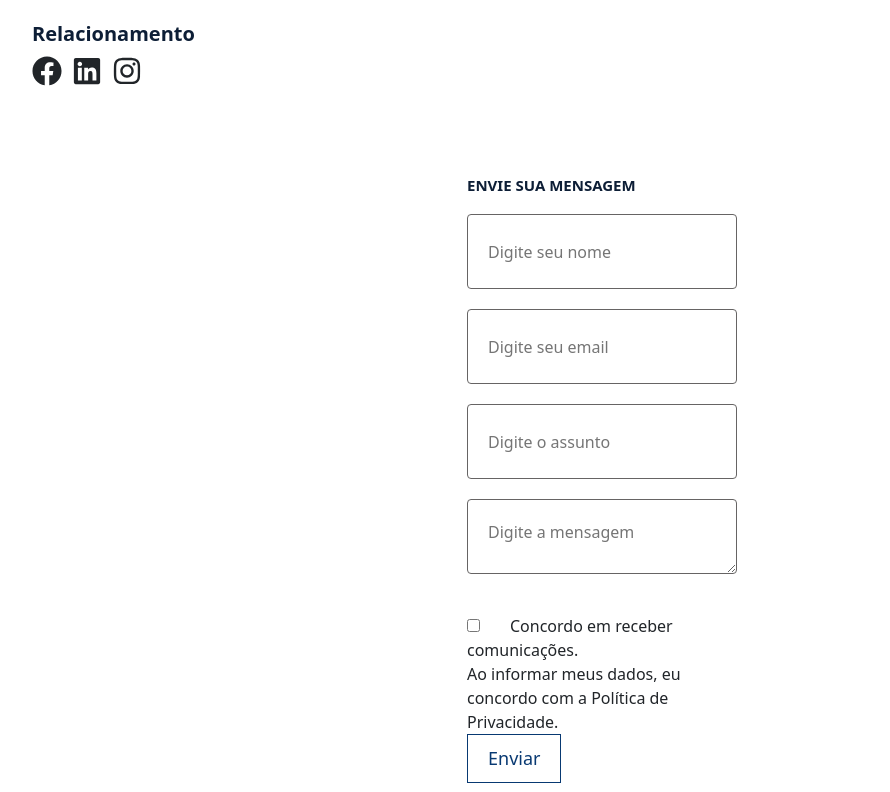
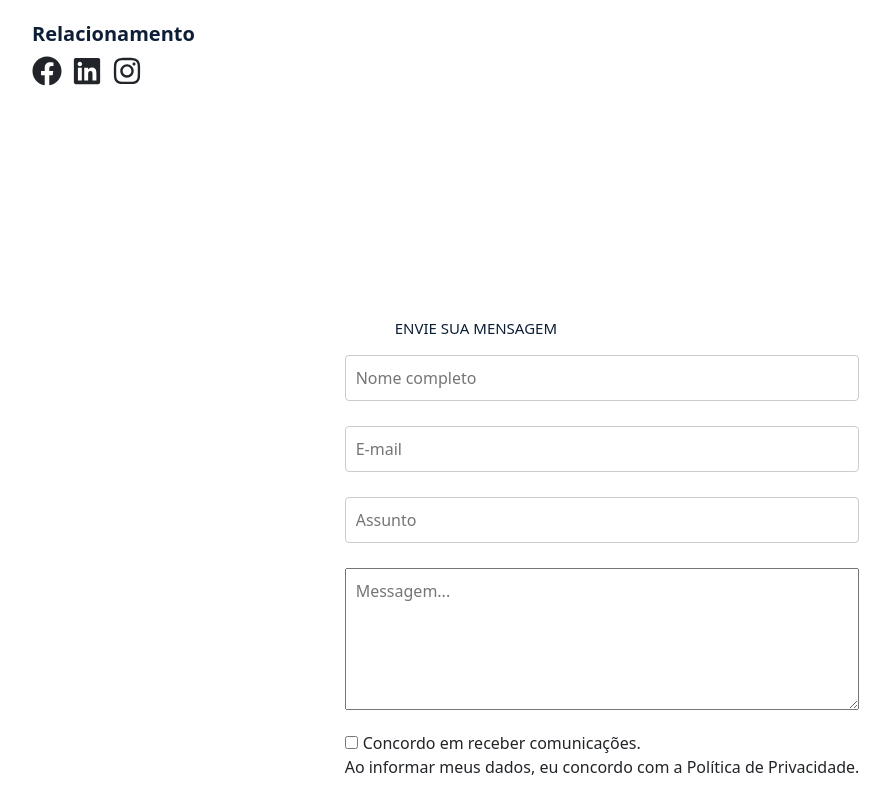
Before and after one commit to Marcos-Gabriell/Projeto-web-react, a React (Create React App) app: page /contato in a window 1280 px wide. Shown: the part 600-1392 px from the top of the page, without its empty margins (38-928 px from the left). Built offline with nearby package versions, Linux system fonts and the light colour scheme.

Commit message:
recrinado formula rio de enviar messagem

```diff
--- a/src/paginacontato.css
+++ b/src/paginacontato.css
@@ -50,86 +50,13 @@
   margin-right: 10px;
 }
 
-.conntainer-2 {
-  padding: 500px;
-  display: flex;
-  justify-content: center;
-  align-items: flex-start;
-  height: 100vh;
-  margin-top: -485px;
-  margin-bottom: 500px;
-}
 
-.formm-container-2 {
-  max-width: 400px;
-  padding: 5px;
-  background-color: transparent;
-}
-
-h3 {
-  font-size: 15px;
-  color: #0d1e36;
-  font-weight: bold;
-  text-align: left;
-  margin-bottom: 20px;
-}
-
-.formm-group-2 {
-  margin-bottom: 10px;
-}
-
-.formm-container-2 input[type="text"],
-input[type="email"],
-textarea {
-  width: 100%;
-  height: 75px;
-  padding: 20px;
-  border: 1px solid #666464;
-  border-radius: 4px;
-}
-
-.formm-container-2 button {
-  padding: 10px 20px;
-  font-size: 18px;
-  background-color: transparent;
-  color: #083972;
-  border: none;
-  border-radius: 0px;
-  cursor: pointer;
-  border: 1px solid #083972;
-
-}
-
-.formm-container-2 button:hover {
-  background-color: #012657;
-  color: aliceblue;
-}
-
-input[type="checkbox"] {
-  margin-right: 30px;
-}
 
 
 /* Estilos responsivos */
 @media screen and (max-width: 768px) {
   .coontainer8 {
     align-items: flex-start;
-  }
-
-  .formm-container-2 input[type="text"],
-  input[type="email"],
-  textarea {
-    width: 70%;
-    height: 60px;
-    padding: 10px;
-    border: 1px solid #666464;
-    border-radius: 4px;
-  }
-
-  .conntainer-2 {
-    margin-top: -50px;
-    margin-right: 0;
-    justify-content: flex-start;
   }
 
   .teexxt-containerrt5 h2 {
@@ -158,3 +85,61 @@ input[type="checkbox"] {
     margin-right: 200px;
   }
 }
+
+.formulario-container {
+  display: flex;
+  justify-content: center;
+  align-items: center;
+  height:  110vh;
+  padding: 75px;
+}
+
+.formulario-container form {
+  width: 100%;
+}
+
+.formulario-container h1 {
+  color: #0d1e36;
+  font-size: 15px;
+  text-align: left;
+}
+
+.formulario-container .form-group {
+  margin-bottom: 15px;
+}
+
+.formulario-container .checkbox-group {
+  margin-top: 10px;
+  margin-bottom: 15px;
+}
+
+.formulario-container input[type="text"],
+.formulario-container input[type="email"],
+.formulario-container textarea {
+  width: 100%;
+  padding: 10px;
+}
+
+.formulario-container textarea {
+  resize: vertical;
+}
+
+.formulario-container .checkbox-group {
+  margin-top: 10px;
+  margin-bottom: 15px;
+}
+
+.formulario-container button {
+  padding: 10px 20px;
+  font-size: 18px;
+  background-color: transparent;
+  color: #083972;
+  border: none;
+  border-radius: 0px;
+  cursor: pointer;
+  border: 1px solid #083972;
+}
+.formulario-container button:hover {
+  background-color: #012657;
+  color: aliceblue;
+}
--- a/src/paginacontato.js
+++ b/src/paginacontato.js
@@ -14,7 +14,7 @@ function paginacontato() {
       <div className="coontainer8">
         <div className="teexxt-containerrt5">
           <h2>Potencialize seus investimentos<br />em inovação.</h2>
-          <p >Entre em contato conosco e conheça as oportunidades para investir em inovação. A<br />
+          <p>Entre em contato conosco e conheça as oportunidades para investir em inovação. A<br />
             nossa equipe está à disposição para atendê-lo.</p>
           <h3>Horário de atendimento:</h3>
           <p>Segunda à Sexta 9:00 às 17:00<br /><br />
@@ -27,31 +27,27 @@ function paginacontato() {
             <FaInstagram size={30} />
           </div>
         </div>
-      </div>
-      <div className="conntainer-2">
-        <div className="formm-container-2">
-          <h3>ENVIE SUA MENSAGEM</h3>
-          <form>
-            <div className="formm-group-2">
-              <input type="text" id="name" name="name" placeholder="Digite seu nome" />
+
+        <div className="formulario-container">
+          <form action="#" method="POST">
+          <h1>ENVIE SUA MENSAGEM</h1>
+            <div className="form-group">
+              <input type="text" placeholder="Nome completo" id="nome" name="nome" required />
             </div>
-            <div className="formm-group-2">
-              <input type="email" id="email" name="email" placeholder="Digite seu email" />
+            <div className="form-group">
+              <input type="email" placeholder="E-mail" id="email" name="email" required />
             </div>
-            <div className="formm-group-2">
-              <input type="text" id="subject" name="subject" placeholder="Digite o assunto" />
+            <div className="form-group">
+              <input type="text"  placeholder="Assunto" id="assunto" name="assunto" required />
             </div>
-            <div className="formm-group-2">
-              <textarea id="message" name="message" placeholder="Digite a mensagem"></textarea>
+            <div className="form-group">
+              <textarea id="mensagem" placeholder="Messagem..." name="mensagem" rows="5" required></textarea>
             </div>
-            <br />
-            <label>
-              <input type="checkbox" />
-              Concordo em receber comunicações.<br />
-            </label>
-            <label className="validar">
-              Ao informar meus dados, eu concordo com a Política de Privacidade.
-            </label>
+            <div className="form-group checkbox-group">
+              <input type="checkbox" id="comunicacoes" name="comunicacoes" />
+              <label htmlFor="comunicacoes">Concordo em receber comunicações.</label><br/>
+              <label htmlFor="privacidade">Ao informar meus dados, eu concordo com a Política de Privacidade.</label>
+            </div>
             <button type="button">Enviar</button>
           </form>
         </div>
```
